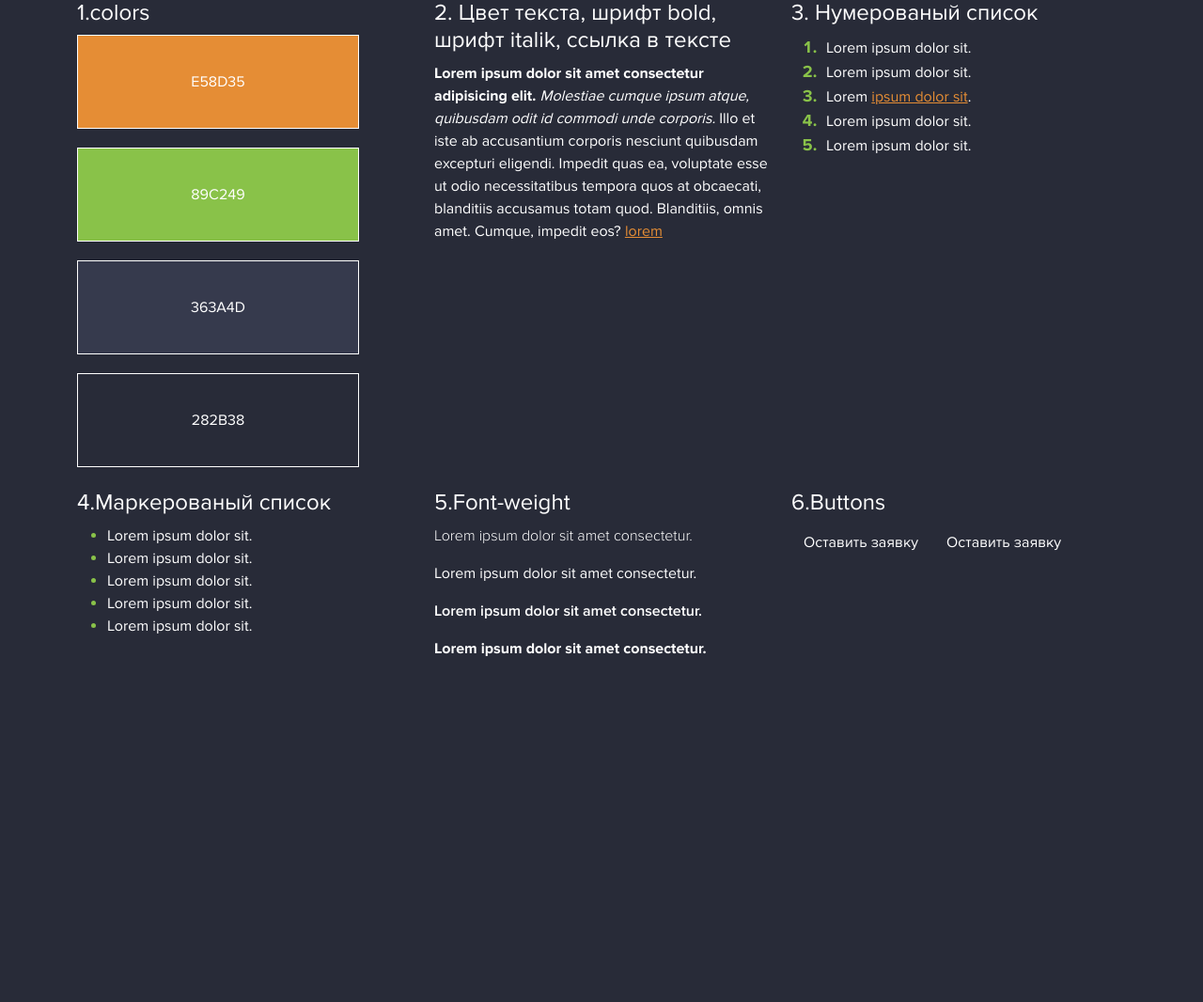
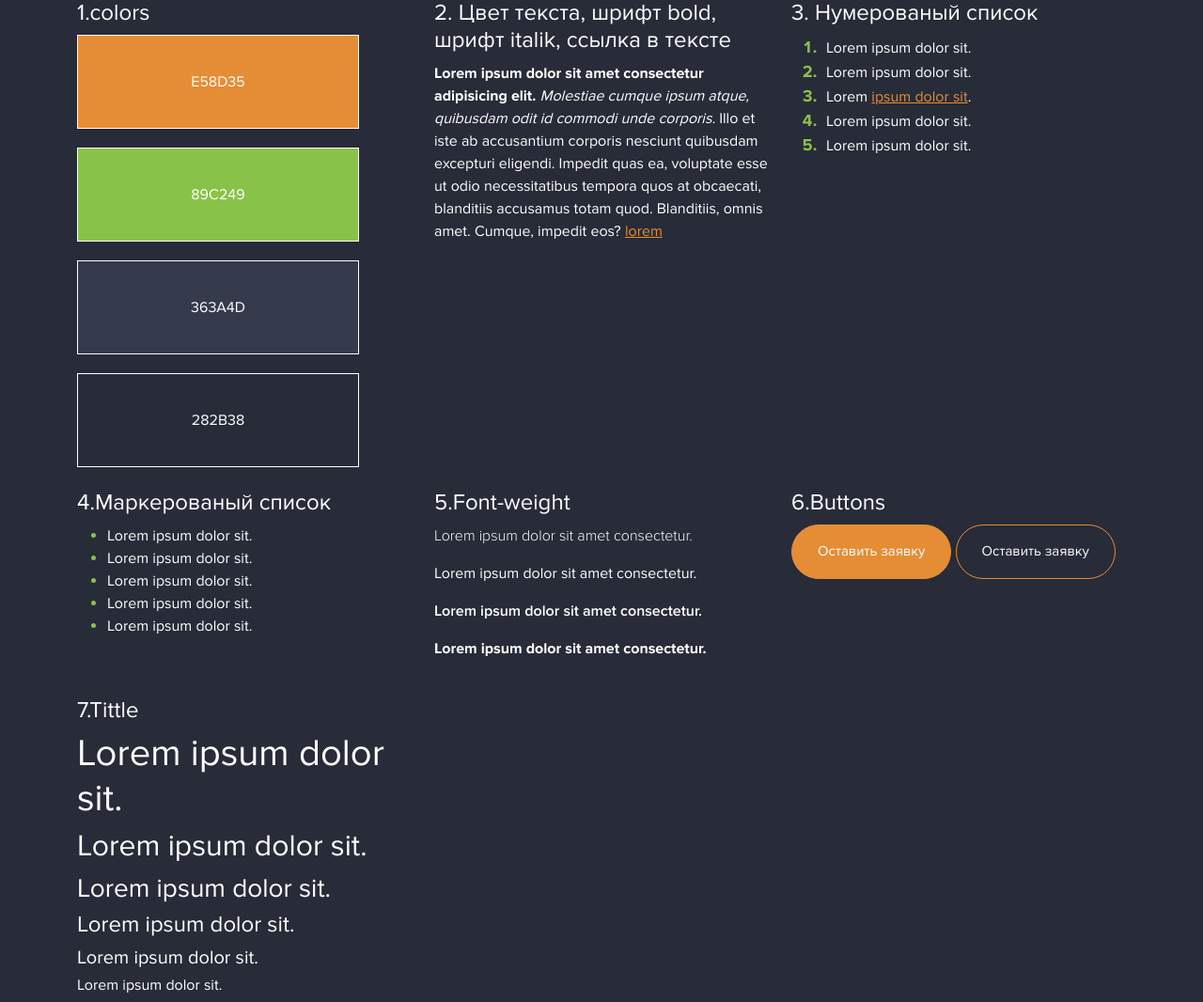
Before and after one commit to Ivyes/dev-MasterTao, a website: page dev/markap.html in a window 1280 px wide. Shown: the whole page at 94% size. Before the commit the page ends 800 px from the top, so only its background shows below. Drawn offline with nearby package versions, Linux system fonts and the light colour scheme; files that its build step writes are made by us from their sources.

Commit message:
Done: buttons, Start do: Title

```diff
--- a/dev/markap.html
+++ b/dev/markap.html
@@ -54,7 +54,16 @@
 			<div class="col">
 				<h4>6.Buttons</h4>
 				<button type="button" class="btn">Оставить заявку</button>
-				<a href="#" class="btn">Оставить заявку</a>
+				<a href="#" class="btn btn-outline">Оставить заявку</a>
+			</div>
+			<div class="col">
+				<h4>7.Tittle</h4>
+				<div class="h1">Lorem ipsum dolor sit.</div>
+				<div class="h2">Lorem ipsum dolor sit.</div>
+				<div class="h3">Lorem ipsum dolor sit.</div>
+				<div class="h4">Lorem ipsum dolor sit.</div>
+				<div class="h5">Lorem ipsum dolor sit.</div>
+				<div class="h6">Lorem ipsum dolor sit.</div>
 			</div>
 		</div>
 	</div>
--- a/dev/sass/button.scss
+++ b/dev/sass/button.scss
@@ -1,4 +1,20 @@
 .btn {
 	display: inline-block;
 	color: $primary-light-color;
+	background-color: $primary-brand-color;
+	border: 1px solid $primary-brand-color;
+	border-radius: 90px;
+	padding: 17px 27px;
+	font-size: 15px;
+	line-height: 146%;
+	transiion: .3s all linear;
 }
+
+.btn-outline {
+	background-color: transparent;
+
+	&:hover {
+		background-color: $primary-brand-color;
+		color: $primary-light-color;
+	}
+}
```
